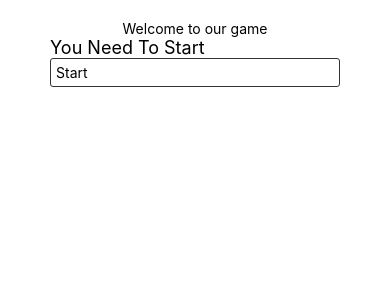
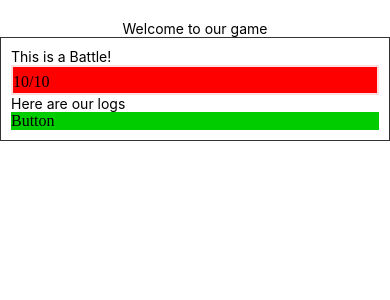
Before and after one commit to boosterlong/roguelikeautobattler, a React Native app: screen / in a window 390 px wide. Shown: the top 300 px of the page. Built offline with nearby package versions, Linux system fonts and the light colour scheme.

Commit message:
Made an HP bar, track Hp with enemy damage. Made a reset button.

```diff
--- a/App.tsx
+++ b/App.tsx
@@ -6,7 +6,7 @@ import Battle from "./components/scenes/Battle";
 
 
 export default function App() {
-  const [scene, setScene] = useState<string>('start')
+  const [scene, setScene] = useState<string>('battle')
 
   let CScene
   if (scene === 'start') {
@@ -14,6 +14,7 @@ export default function App() {
   } else if (scene === 'battle') {
     CScene = <Battle />
   }
+
 
   return (
     <View style={styles.container}>
--- /dev/null
+++ b/components/HpBar.tsx
@@ -0,0 +1,39 @@
+import React, {useEffect, useState} from "react";
+import { StyleSheet, Text, View } from 'react-native';
+
+type HpBarProps = {
+    current:number
+    max:number
+}
+
+export default function HpBar(props:HpBarProps) {
+
+    const percent = (props.current / props.max) * 100
+
+    return <View style={styles.outer}>
+        <View style={styles.label}>{props.current}/{props.max}</View>
+        <View style={[styles.inner, {width: percent + '%'}]}></View>
+    </View>
+    }
+
+
+const styles = StyleSheet.create({
+	outer: {
+        height: '30px',
+        backgroundColor: '#FFE0E0',
+        border: '2px solid #FFE0E0',
+        position: 'relative',
+    },
+    inner: {
+        width: '50%',
+        height: '100%',
+        backgroundColor: 'red',
+        position: 'absolute',
+    },
+    label: {
+        position: 'absolute',
+        height: '30px',
+        lineHeight: '30px',
+        zIndex: 10,
+    }
+});
--- a/components/scenes/Battle.tsx
+++ b/components/scenes/Battle.tsx
@@ -1,27 +1,47 @@
 import React, {useEffect, useState} from "react";
-import {StyleSheet, Text, View} from "react-native";
+import {Pressable, StyleSheet, Text, View} from "react-native";
 import {getRandomInt} from "../../lib/random";
+import HpBar from "../HpBar"
+
+const startingHp = 10
 
 export default function Battle () {
 	const [logs, setLogs] = useState<string[]>([])
+	const [playerHp, setPlayerHp] = useState<number>(startingHp)
+	const youLose = playerHp <= 0
 
-	useEffect(() => {
-		const newLogs : string[] = []
-		for (let i = 1; i <= 10; i++) {
-			setTimeout(() => {
-				const dmg = getRandomInt(1, 6)
-				const attacker = i%2===0 ? 'Player' : "Monster"
-				const defender = attacker === 'Player' ? 'Monster' : 'Player'
-				newLogs.push(`${attacker} did ${dmg} damage to ${defender}`)
-				setLogs([...newLogs])
-			}, i * 2000)
+	function resetHp() {
+		setPlayerHp(startingHp)
+		setLogs([])
+	}
+
+	function newTurn() {
+		const i = getRandomInt(0, 1)
+		const dmg = getRandomInt(1, 6)
+		const attacker = i%2===0 ? 'Player' : "Monster"
+		const defender = attacker === 'Player' ? 'Monster' : 'Player'
+		logs.push(`${attacker} did ${dmg} damage to ${defender}`)
+		if (defender == 'Player') {
+			let newHp = (playerHp - dmg)
+			if (newHp < 0) {
+				newHp = 0;
+			}
+			setPlayerHp(newHp)
 		}
-	}, [])
+		setLogs([...logs])
+	}
+
+	if (youLose) {
+		return <><Text>You lose!</Text>
+		<Pressable onPress={() => resetHp()}>Start Again!</Pressable></>
+	}
 
 	return <View style={styles.container}>
 		<Text>This is a Battle!</Text>
+		<HpBar current={playerHp} max={10}></HpBar>
 		<View>
 			<Text>Here are our logs</Text>
+			<Pressable style={styles.button} onPress={() => newTurn()}>Button</Pressable>
 			{logs.map((msg, key) => {
 				return <View key={key}>{msg}</View>
 			})}
@@ -38,4 +58,7 @@ const styles = StyleSheet.create({
 		border: '1px solid #333333',
 		background: '#F0F0F0'
 	},
+	button: {
+		backgroundColor: '#00CC00'
+	}
 });
--- a/tsconfig.json
+++ b/tsconfig.json
@@ -1,6 +1,7 @@
 {
   "extends": "expo/tsconfig.base",
   "compilerOptions": {
-    "strict": true
+    "strict": true,
+    "allowSyntheticDefaultImports": true
   }
 }
```
